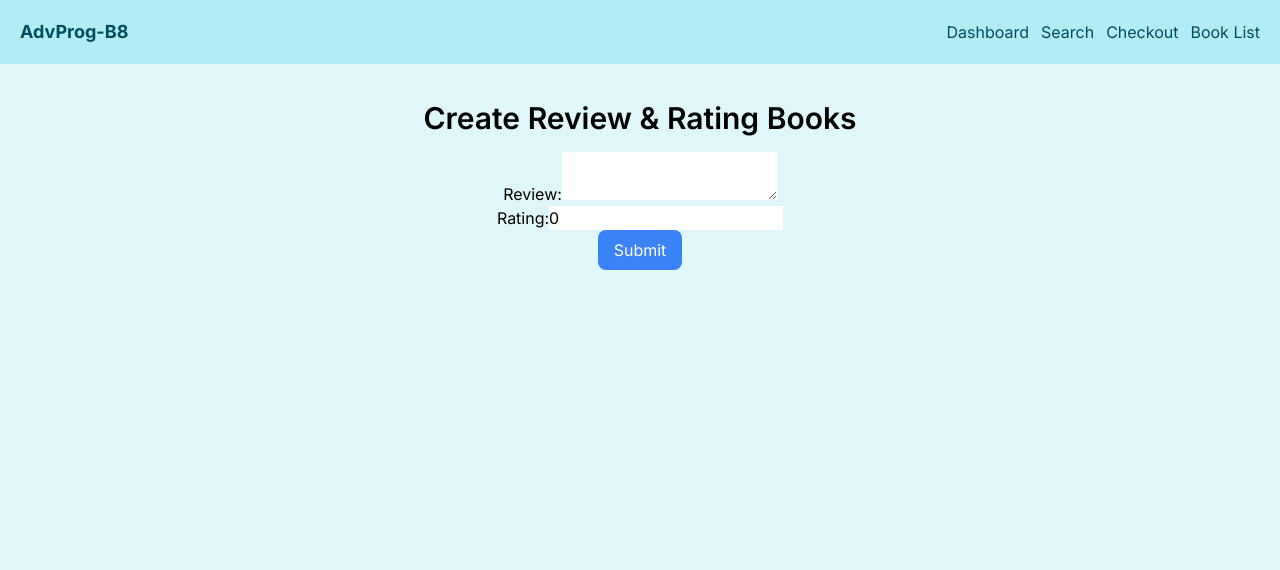
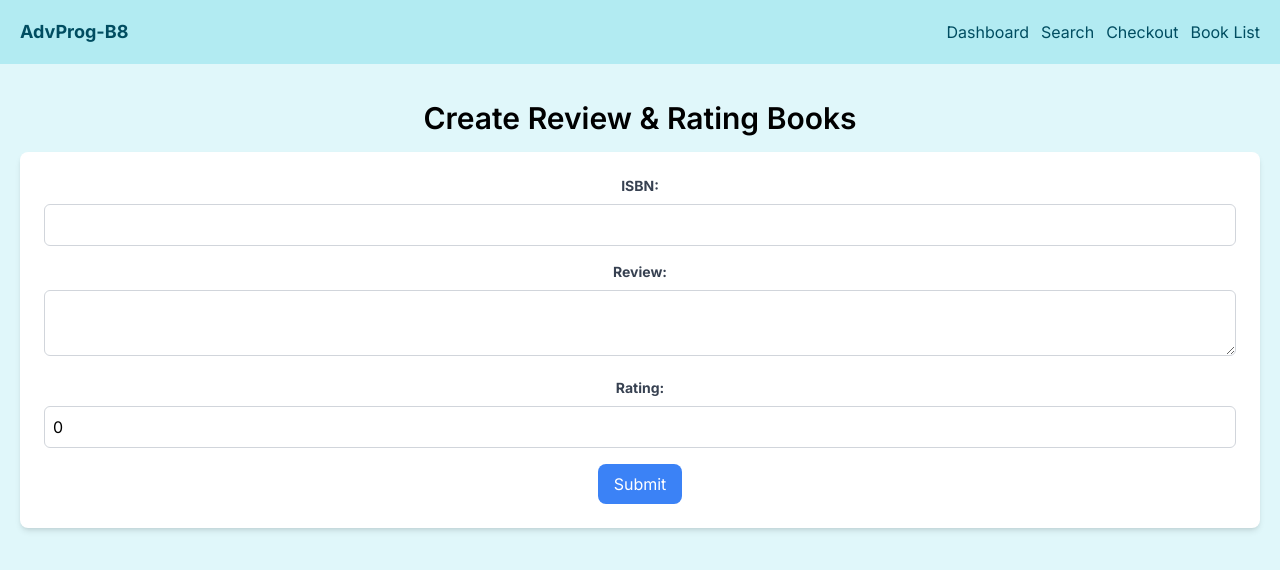
Before and after one commit to Pemrograman-Lanjut-B8/fe-repository, a Next.js app: page /review/create in a window 1280 px wide. Shown: the top 570 px of the page. Built offline with nearby package versions, Linux system fonts and the light colour scheme.

Commit message:
[REFACTOR] Edit lots of things

```diff
--- a/app/review/create/page.tsx
+++ b/app/review/create/page.tsx
@@ -3,11 +3,13 @@
 import Navbar from '@/components/navbar/navbar';
 import { useState, useEffect } from "react";
 import { useRouter } from "next/navigation";
+import AuthService from '../../services/auth.service';
 
 const CreateReview = () => {
     const [review, setReview] = useState("");
     const [rating, setRating] = useState(0);
     const [bookIsbn, setBookIsbn] = useState("");
+    const [username, setUsername] = useState<string | null>(null);
     const router = useRouter();
 
     const baseURL = 'http://localhost:8080';
@@ -19,6 +21,13 @@ const CreateReview = () => {
         } else {
             console.error("No ISBN found");
         }
+
+        const currentUser = AuthService.getCurrentUser();
+        if (currentUser) {
+            setUsername(currentUser.username);
+        } else {
+            setUsername("Anonymous");
+        }
     }, []);
 
     const handleSubmit = async (e: React.FormEvent<HTMLFormElement>) => {
@@ -29,12 +38,12 @@ const CreateReview = () => {
                 headers: {
                     'Content-Type': 'application/json'
                 },
-                body: JSON.stringify({ review, rating, bookIsbn, username: "currentUser" })
+                body: JSON.stringify({ review, rating, bookIsbn, username })
             });
             if (!res.ok) {
                 throw new Error("Failed to create review!");
             }
-            router.push('/book');
+            router.push('/review/list');
         } catch (error) {
             console.error("There was a problem while creating the review:", error);
         }
@@ -45,20 +54,31 @@ const CreateReview = () => {
             <Navbar />
             <div className="mt-20">
                 <h1 className="text-3xl font-semibold mb-4">Create Review & Rating Books</h1>
-                <form onSubmit={handleSubmit}>
-                    <div>
-                        <label>Review:</label>
+                <form onSubmit={handleSubmit} className="bg-white p-6 rounded-lg shadow-md">
+                    <div className="mb-4">
+                        <label className="block text-gray-700 text-sm font-bold mb-2">ISBN:</label>
+                        <input
+                            type="text"
+                            value={bookIsbn}
+                            onChange={(e) => setBookIsbn(e.target.value)}
+                            className="w-full p-2 border border-gray-300 rounded-md focus:outline-none focus:ring-2 focus:ring-blue-500"
+                        />
+                    </div>
+                    <div className="mb-4">
+                        <label className="block text-gray-700 text-sm font-bold mb-2">Review:</label>
                         <textarea
                             value={review}
                             onChange={(e) => setReview(e.target.value)}
+                            className="w-full p-2 border border-gray-300 rounded-md focus:outline-none focus:ring-2 focus:ring-blue-500"
                         />
                     </div>
-                    <div>
-                        <label>Rating:</label>
+                    <div className="mb-4">
+                        <label className="block text-gray-700 text-sm font-bold mb-2">Rating:</label>
                         <input
                             type="number"
                             value={rating}
                             onChange={(e) => setRating(parseInt(e.target.value))}
+                            className="w-full p-2 border border-gray-300 rounded-md focus:outline-none focus:ring-2 focus:ring-blue-500"
                         />
                     </div>
                     <button type="submit" className="px-4 py-2 bg-blue-500 text-white rounded-lg hover:bg-blue-700 focus:outline-none">Submit</button>
--- a/app/review/list/page.tsx
+++ b/app/review/list/page.tsx
@@ -78,6 +78,17 @@ const Reviews = () => {
             <div className="mt-20">
                 <h1 className="text-3xl font-semibold mb-4">Review & Rating Books</h1>
                 <p>Temukan review dari pengguna lainnya di sini!</p>
+                <p className="mt-2">
+                    Ingin menambahkan review & rating lainnya?
+                    <Link href="/landing-page">
+                        <a className="text-blue-500 underline ml-1">Cari buku!</a>
+                    </Link>
+                </p>
+                <div className="mt-4">
+                    <Link href="/review/create">
+                        <a className="inline-block bg-blue-500 text-white px-4 py-2 rounded-md hover:bg-blue-600">Create Review</a>
+                    </Link>
+                </div>
                 <div className="mt-4">
                     <label htmlFor="sort">Urutkan berdasarkan:</label>
                     <select id="sort" value={sortedBy} onChange={handleSortChange} className="ml-2 px-2 py-1 border border-gray-300 rounded-md">
--- a/app/services/auth.service.js
+++ b/app/services/auth.service.js
@@ -31,7 +31,7 @@ class AuthService {
   }
 
   getCurrentUser() {
-    return JSON.parse(localStorage.getItem('user'));;
+    return JSON.parse(localStorage.getItem('currentUser') || 'null');
   }
 }
 
```
